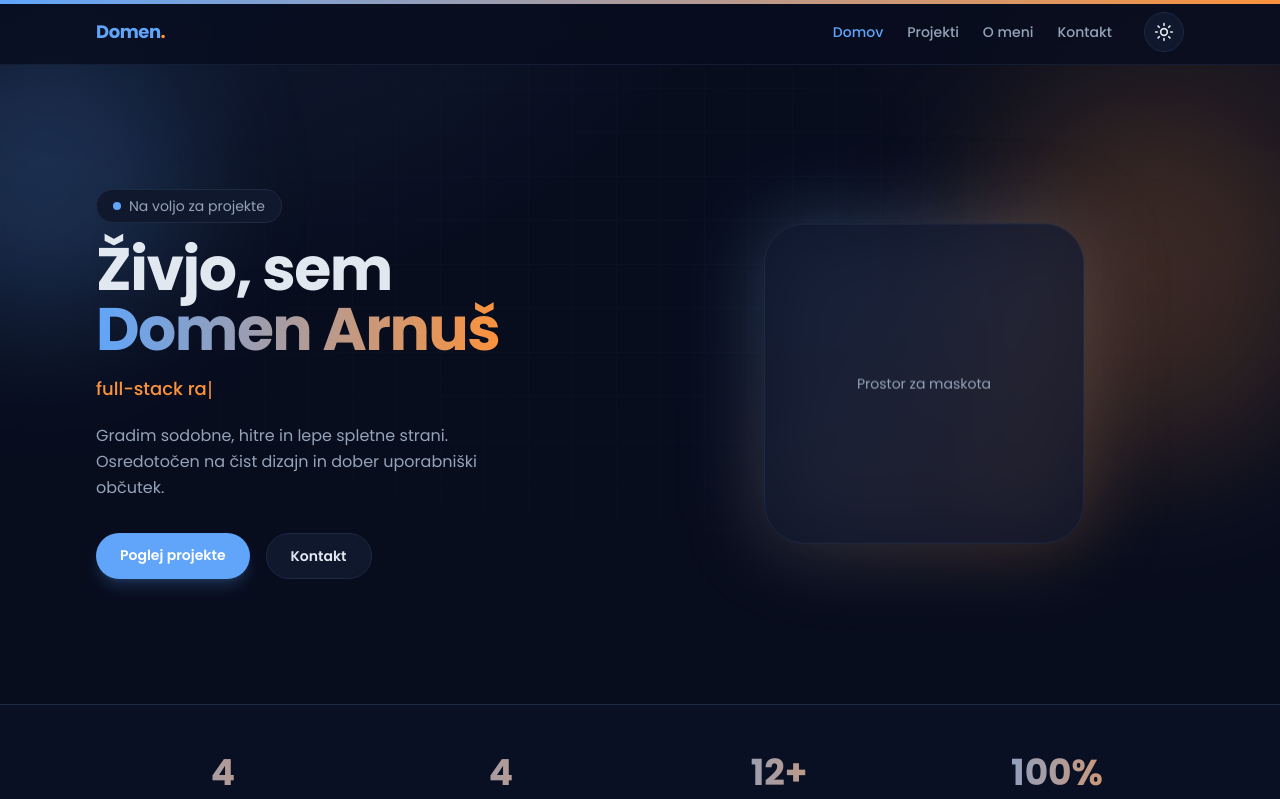
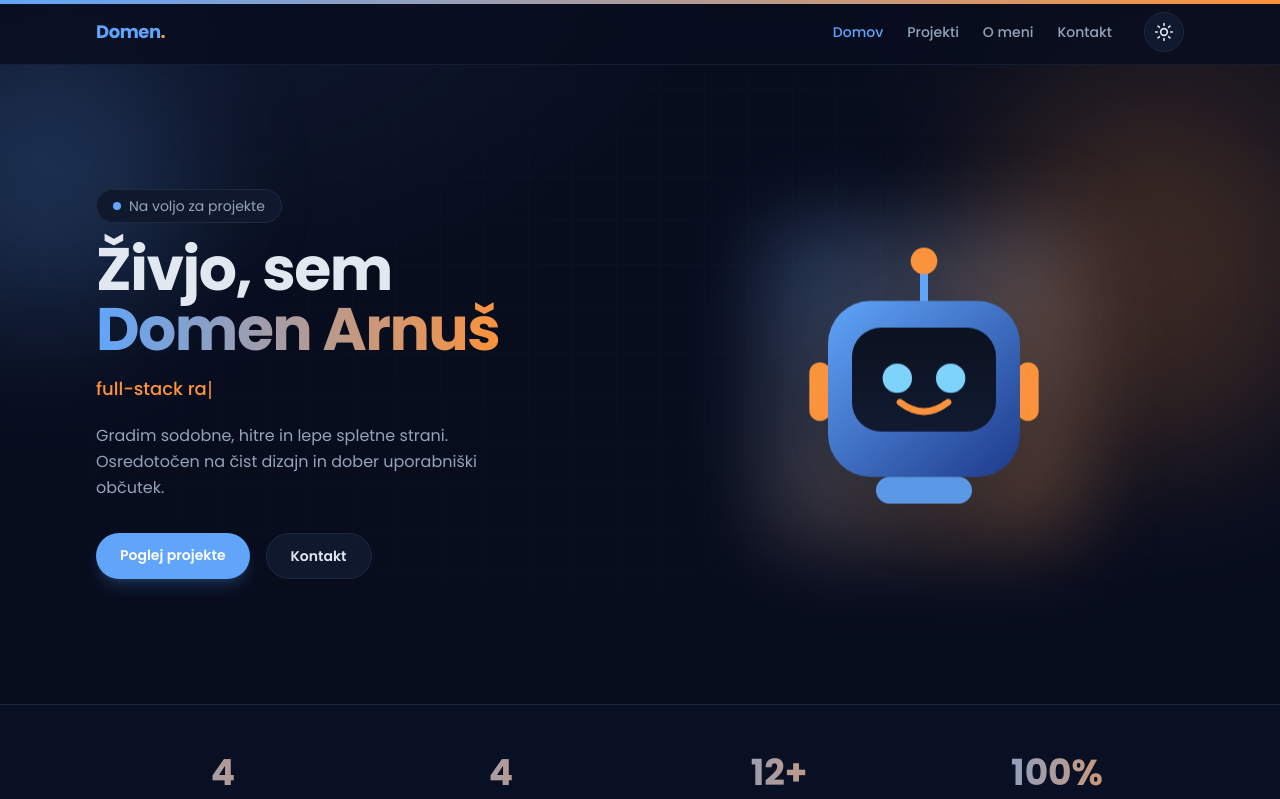
Before and after one commit to domenarnus07-droid/portfolio-, a Next.js app: page / in a window 1280 px wide. Shown: the top 799 px of the page. Built offline with nearby package versions, Linux system fonts and the light colour scheme.

Commit message:
Dodaj maskota (animiran SVG robot) v Hero
Co-Authored-By: Claude Opus 4.8 <noreply@anthropic.com>

```diff
--- a/components/Hero.tsx
+++ b/components/Hero.tsx
@@ -4,6 +4,7 @@
 import { motion } from "framer-motion";
 import { siteConfig } from "@/lib/siteConfig";
 import { Typewriter } from "./ui/Typewriter";
+import { Mascot } from "./Mascot";
 
 // Nazivi za typewriter učinek.
 const ROLES = ["Web developer", "dijak", "full-stack razvijalec", "iz Slovenije"];
@@ -79,11 +80,9 @@ export function Hero() {
           animate={{ opacity: 1, scale: 1 }}
           transition={{ duration: 0.8, ease: "easeOut", delay: 0.2 }}
         >
-          {/* [TODO: zamenjaj ta placeholder s svojim maskotom (SVG/PNG)] */}
+          {/* Maskot (komponenta Mascot) — zamenjaj v components/Mascot.tsx */}
           <div className="absolute inset-0 rounded-[2.5rem] bg-gradient-to-br from-primary/30 to-accent/30 blur-2xl animate-float" />
-          <div className="relative flex h-full w-full animate-float items-center justify-center rounded-[2.5rem] border border-border glass">
-            <span className="text-sm text-muted">Prostor za maskota</span>
-          </div>
+          <Mascot className="relative h-full w-full animate-float drop-shadow-2xl" />
         </motion.div>
       </div>
     </section>
--- /dev/null
+++ b/components/Mascot.tsx
@@ -0,0 +1,53 @@
+// Maskot — prijazen robot v brand barvah (modra + oranžna).
+// SVG, da je oster na vseh velikostih. Zamenjaj po želji.
+export function Mascot({ className = "" }: { className?: string }) {
+  return (
+    <svg
+      viewBox="0 0 240 240"
+      className={className}
+      role="img"
+      aria-label="Maskot — robot"
+      xmlns="http://www.w3.org/2000/svg"
+    >
+      <defs>
+        <linearGradient id="body" x1="0" y1="0" x2="1" y2="1">
+          <stop offset="0" stopColor="rgb(var(--color-primary))" />
+          <stop offset="1" stopColor="#1e3a8a" />
+        </linearGradient>
+        <linearGradient id="screen" x1="0" y1="0" x2="0" y2="1">
+          <stop offset="0" stopColor="#0b1220" />
+          <stop offset="1" stopColor="#111a30" />
+        </linearGradient>
+      </defs>
+
+      {/* Antena */}
+      <line x1="120" y1="34" x2="120" y2="58" stroke="rgb(var(--color-primary))" strokeWidth="6" strokeLinecap="round" />
+      <circle cx="120" cy="28" r="10" fill="rgb(var(--color-accent))">
+        <animate attributeName="r" values="9;11;9" dur="1.8s" repeatCount="indefinite" />
+      </circle>
+
+      {/* Ušesa */}
+      <rect x="34" y="104" width="16" height="44" rx="8" fill="rgb(var(--color-accent))" />
+      <rect x="190" y="104" width="16" height="44" rx="8" fill="rgb(var(--color-accent))" />
+
+      {/* Glava */}
+      <rect x="48" y="58" width="144" height="132" rx="32" fill="url(#body)" />
+      {/* Zaslon (obraz) */}
+      <rect x="66" y="78" width="108" height="78" rx="22" fill="url(#screen)" />
+
+      {/* Oči */}
+      <circle cx="100" cy="116" r="11" fill="#7dd3fc">
+        <animate attributeName="opacity" values="1;0.2;1" dur="4s" begin="0s" repeatCount="indefinite" keyTimes="0;0.04;0.08" />
+      </circle>
+      <circle cx="140" cy="116" r="11" fill="#7dd3fc">
+        <animate attributeName="opacity" values="1;0.2;1" dur="4s" begin="0s" repeatCount="indefinite" keyTimes="0;0.04;0.08" />
+      </circle>
+
+      {/* Nasmeh */}
+      <path d="M102 134 q18 14 36 0" fill="none" stroke="rgb(var(--color-accent))" strokeWidth="5" strokeLinecap="round" />
+
+      {/* Telo / podstavek */}
+      <rect x="84" y="190" width="72" height="20" rx="10" fill="rgb(var(--color-primary))" opacity="0.9" />
+    </svg>
+  );
+}
```
